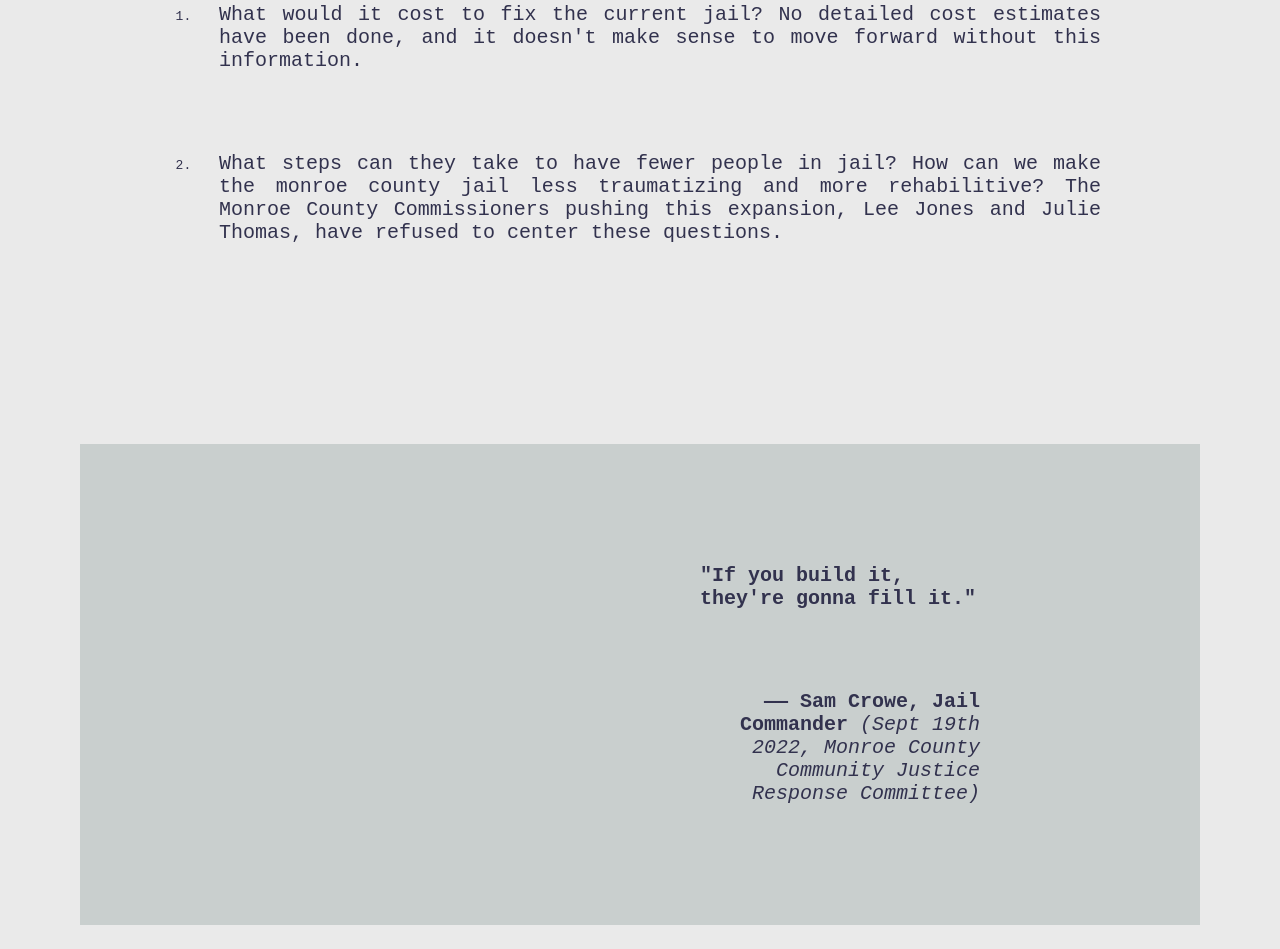
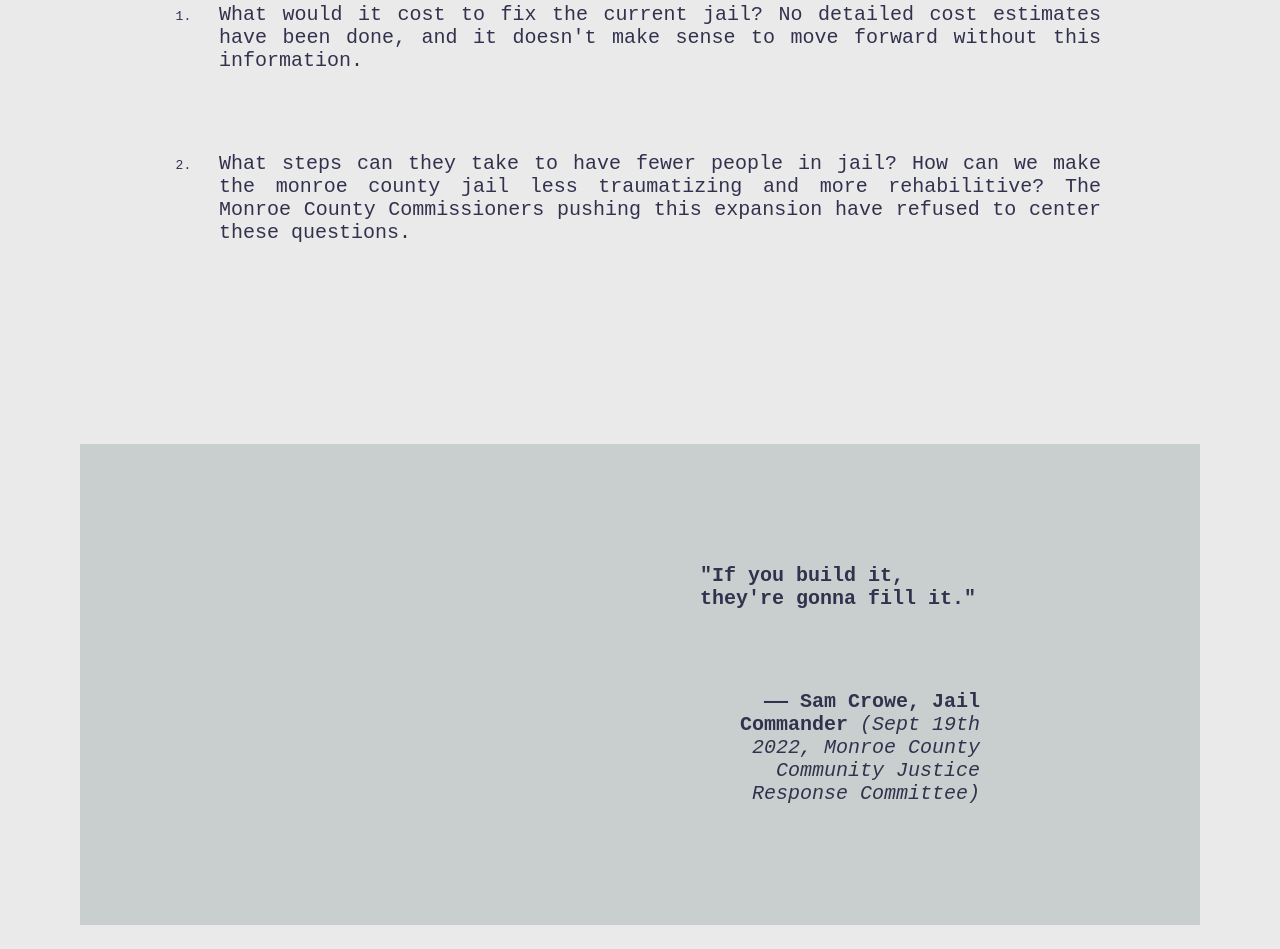
Before and after one commit to Cusrtuk/carenotcages-fork, a website: page index.html in a window 1280 px wide. Shown: the part 1864-2813 px from the top of the page. Drawn offline with nearby package versions, Linux system fonts and the light colour scheme.

Commit message:
Update index.html

```diff
--- a/index.html
+++ b/index.html
@@ -79,8 +79,7 @@
           <p>
             What steps can they take to have fewer people in jail? How can we
             make the monroe county jail less traumatizing and more rehabilitive?
-            The Monroe County Commissioners pushing this expansion, Lee Jones
-            and Julie Thomas, have refused to center these questions.
+            The Monroe County Commissioners pushing this expansion have refused to center these questions.
           </p>
           <p></p>
         </li>
```
